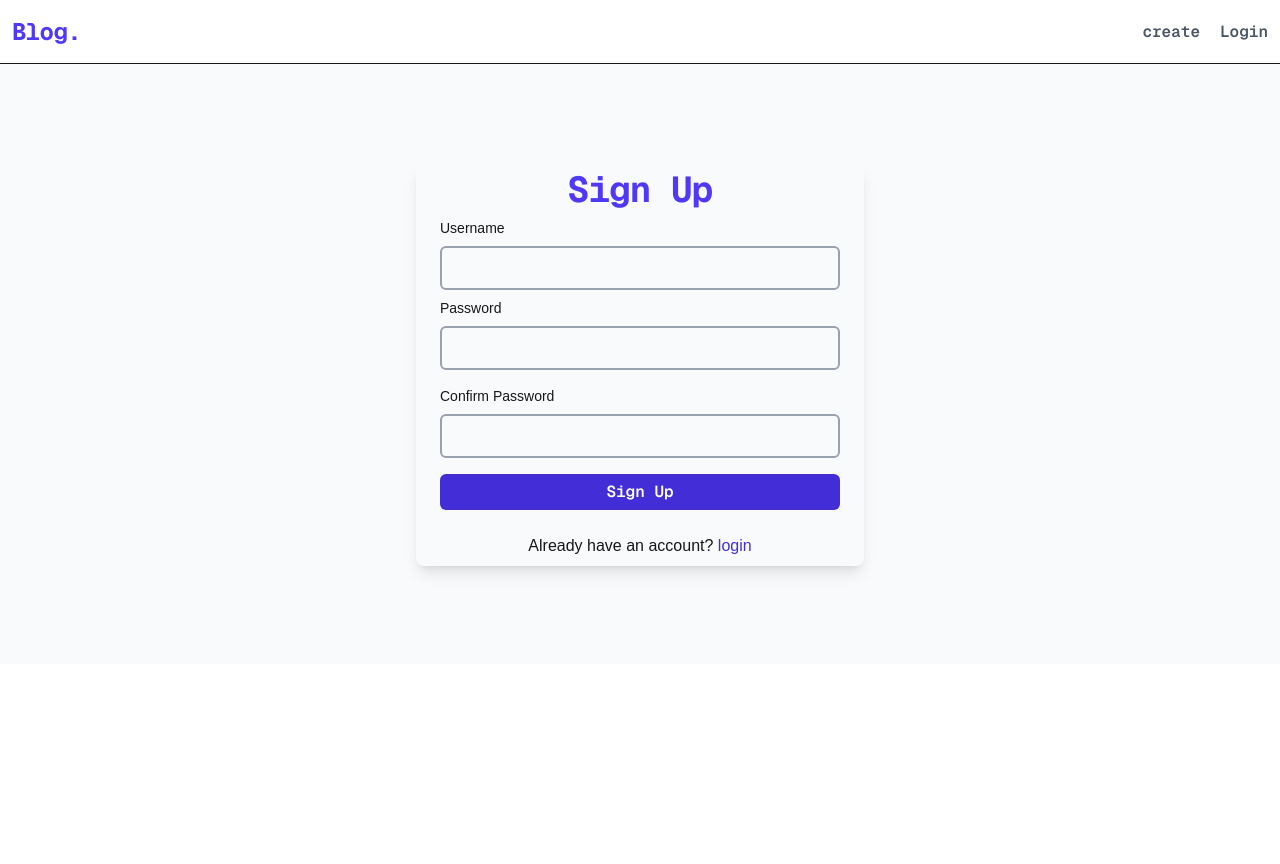
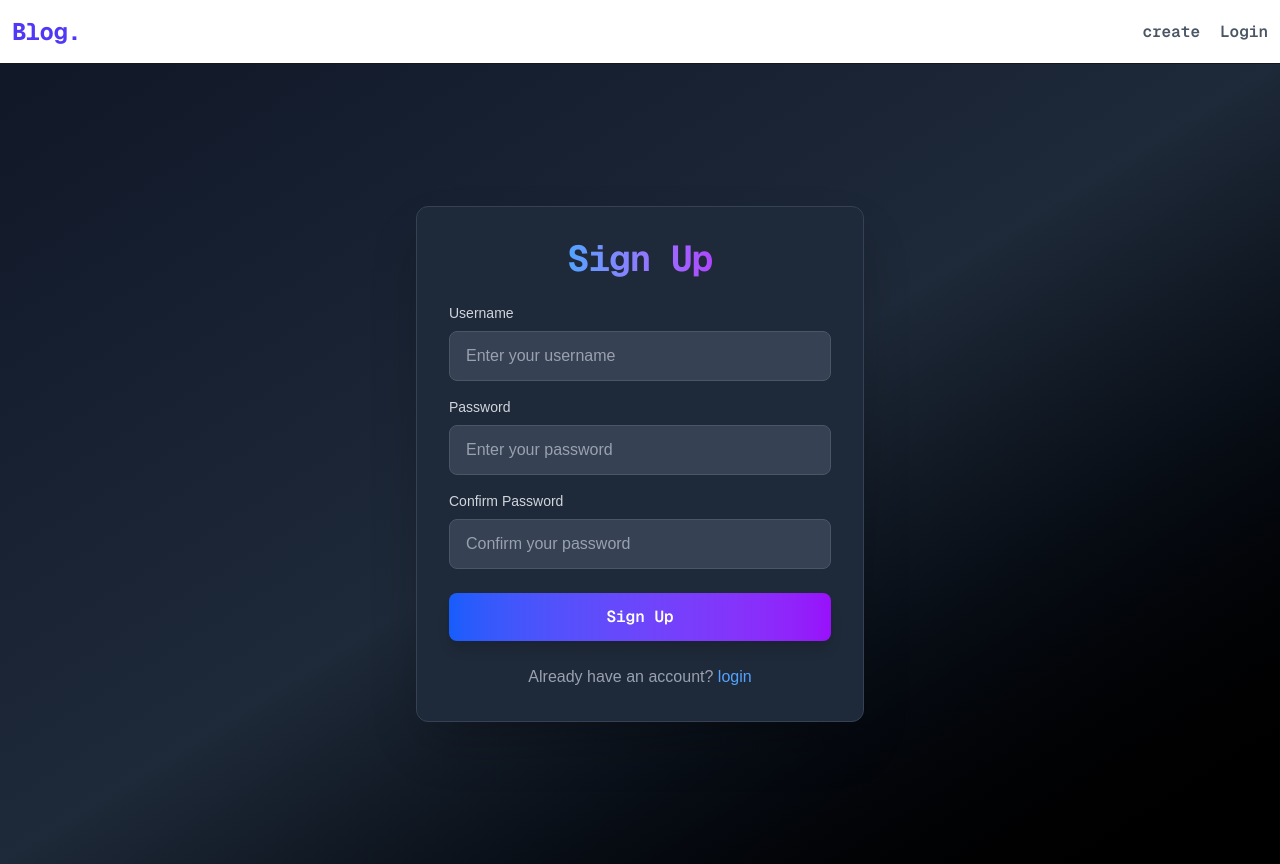
Before and after one commit to amithhhh/blog-app, a Next.js app: page /register in a window 1280 px wide. Before the commit the page ends 800 px from the top, so only its background shows below. Built offline with nearby package versions, Linux system fonts and the light colour scheme.

Commit message:
refactor: update layout metadata and enhance login/register pages with improved styling and structure

```diff
--- a/app/layout.js
+++ b/app/layout.js
@@ -13,7 +13,7 @@ const geistMono = Geist_Mono({
 });
 
 export const metadata = {
-  title: "Create Next App",
+  title: "Blog App",
   description: "Generated by create next app",
 };
 
@@ -26,9 +26,7 @@ export default function RootLayout({ children }) {
         <header>
           <Navbar />
         </header>
-        <main>
-          {children}
-        </main>
+        <main>{children}</main>
       </body>
     </html>
   );
--- a/app/login/page.js
+++ b/app/login/page.js
@@ -1,28 +1,66 @@
-import React from 'react'
-import Link from 'next/link'
+import React from "react";
+import Link from "next/link";
 
 const page = () => {
   return (
-        <div className='flex items-center justify-center bg-gray-50 h-150'>
-            <div className='w-full max-w-md shadow-lg rounded-lg flex flex-col p-2'>
-                <div className='flex items-center justify-center'>
-                    <h2 className='font-mono text-4xl font-bold text-indigo-600 tracking-tight'>Log In</h2>
+    <div className="min-h-screen flex items-center justify-center bg-gradient-to-br from-gray-900 via-gray-800 to-black p-4">
+      <div className="w-full max-w-md bg-gray-800 border border-gray-700 shadow-2xl rounded-xl flex flex-col p-8 backdrop-blur-sm">
+        <div className="flex items-center justify-center mb-6">
+          <h2 className="font-mono text-4xl font-bold bg-gradient-to-r from-blue-400 to-purple-500 bg-clip-text text-transparent tracking-tight">
+            Log In
+          </h2>
         </div>
         <div>
-                    <form method='POST' className='flex flex-col gap-2 mb-4 px-4 py-2'>
-                        <label htmlFor='username' className='text-sm font-medium text-gray-700 cursor-pointer'>Username</label>
-                        <input type='text' id='username' className='border-2 border-gray-400 rounded-md px-4 py-2 focus:outline-none focus:ring-2 focus:ring-purple-500 transition duration-200' />
-                        <label htmlFor='password' className='text-sm font-medium text-gray-700b cursor-pointer'>Password</label>
-                        <input type='password' id='password' className='border-2 border-gray-400 rounded-md px-4 py-2 focus:outline-none focus:ring-2 focus:ring-purple-500 transition duration-200 mb-2' />
-                        <button type='submit' className='bg-indigo-700 h-9 rounded-md text-white font-semibold font-mono hover:bg-indigo-800 transition duration-200 cursor-pointer'>Login</button>
+          <form method="POST" className="flex flex-col gap-4 mb-6">
+            <div className="space-y-2">
+              <label
+                htmlFor="username"
+                className="text-sm font-medium text-gray-300 cursor-pointer block"
+              >
+                Username
+              </label>
+              <input
+                type="text"
+                id="username"
+                placeholder="Enter your username"
+                className="w-full bg-gray-700 border border-gray-600 text-white placeholder-gray-400 rounded-lg px-4 py-3 focus:outline-none focus:ring-2 focus:ring-blue-500 focus:border-transparent transition duration-200 hover:border-gray-500"
+              />
+            </div>
+            <div className="space-y-2">
+              <label
+                htmlFor="password"
+                className="text-sm font-medium text-gray-300 cursor-pointer block"
+              >
+                Password
+              </label>
+              <input
+                type="password"
+                id="password"
+                placeholder="Enter your password"
+                className="w-full bg-gray-700 border border-gray-600 text-white placeholder-gray-400 rounded-lg px-4 py-3 focus:outline-none focus:ring-2 focus:ring-blue-500 focus:border-transparent transition duration-200 hover:border-gray-500 mb-2"
+              />
+            </div>
+            <button
+              type="submit"
+              className="w-full bg-gradient-to-r from-blue-600 to-purple-600 hover:from-blue-700 hover:to-purple-700 text-white font-semibold font-mono py-3 rounded-lg transition duration-200 cursor-pointer shadow-lg hover:shadow-xl transform hover:scale-[1.02]"
+            >
+              Login
+            </button>
           </form>
         </div>
-                <div className='flex justify-center'>
-                    <p>Don&apos;t have an account? <Link href="/register"><span className='cursor-pointer text-indigo-700'>register</span></Link></p>
+        <div className="flex justify-center">
+          <p className="text-gray-400">
+            Don&apos;t have an account?{" "}
+            <Link href="/register">
+              <span className="cursor-pointer text-blue-400 hover:text-blue-300 transition duration-200 font-medium">
+                register
+              </span>
+            </Link>
+          </p>
         </div>
       </div>
     </div>
-    )
-}
+  );
+};
 
-export default page
+export default page;
--- a/app/register/page.js
+++ b/app/register/page.js
@@ -1,30 +1,80 @@
-import React from 'react'
-import Link from 'next/link'
+import React from "react";
+import Link from "next/link";
 
 const page = () => {
   return (
-        <div className='flex items-center justify-center bg-gray-50 h-150'>
-            <div className='w-full max-w-md shadow-lg rounded-lg flex flex-col p-2'>
-                <div className='flex items-center justify-center'>
-                    <h2 className='font-mono text-4xl font-bold text-indigo-600 tracking-tight'>Sign Up</h2>
+    <div className="min-h-screen flex items-center justify-center bg-gradient-to-br from-gray-900 via-gray-800 to-black p-4">
+      <div className="w-full max-w-md bg-gray-800 border border-gray-700 shadow-2xl rounded-xl flex flex-col p-8 backdrop-blur-sm">
+        <div className="flex items-center justify-center mb-6">
+          <h2 className="font-mono text-4xl font-bold bg-gradient-to-r from-blue-400 to-purple-500 bg-clip-text text-transparent tracking-tight">
+            Sign Up
+          </h2>
         </div>
         <div>
-                    <form method='POST' className='flex flex-col gap-2 mb-4 px-4 py-2'>
-                        <label htmlFor='username' className='text-sm font-medium text-gray-700b cursor-pointer'>Username</label>
-                        <input type='text' id='username' className='border-2 border-gray-400 rounded-md px-4 py-2 focus:outline-non focus:ring-2 focus:ring-purple-500 transition duration-200' />
-                        <label htmlFor='password' className='text-sm font-medium text-gray-700b cursor-pointer'>Password</label>
-                        <input type='password' id='password' className='border-2 border-gray-400 rounded-md px-4 py-2 focus:outline-non focus:ring-2 focus:ring-purple-500 transition duration-200 mb-2' />
-                        <label htmlFor='password2' className='text-sm font-medium text-gray-700b cursor-pointer'>Confirm Password</label>
-                        <input type='password' id='password2' className='border-2 border-gray-400 rounded-md px-4 py-2 focus:outline-non focus:ring-2 focus:ring-purple-500 transition duration-200 mb-2' />
-                        <button type='submit' className='bg-indigo-700 h-9 rounded-md text-white font-semibold font-mono hover:bg-indigo-800 transition duration-200 cursor-pointer'>Sign Up</button>
+          <form method="POST" className="flex flex-col gap-4 mb-6">
+            <div className="space-y-2">
+              <label
+                htmlFor="username"
+                className="text-sm font-medium text-gray-300 cursor-pointer block"
+              >
+                Username
+              </label>
+              <input
+                type="text"
+                id="username"
+                placeholder="Enter your username"
+                className="w-full bg-gray-700 border border-gray-600 text-white placeholder-gray-400 rounded-lg px-4 py-3 focus:outline-none focus:ring-2 focus:ring-blue-500 focus:border-transparent transition duration-200 hover:border-gray-500"
+              />
+            </div>
+            <div className="space-y-2">
+              <label
+                htmlFor="password"
+                className="text-sm font-medium text-gray-300 cursor-pointer block"
+              >
+                Password
+              </label>
+              <input
+                type="password"
+                id="password"
+                placeholder="Enter your password"
+                className="w-full bg-gray-700 border border-gray-600 text-white placeholder-gray-400 rounded-lg px-4 py-3 focus:outline-none focus:ring-2 focus:ring-blue-500 focus:border-transparent transition duration-200 hover:border-gray-500"
+              />
+            </div>
+            <div className="space-y-2">
+              <label
+                htmlFor="password2"
+                className="text-sm font-medium text-gray-300 cursor-pointer block"
+              >
+                Confirm Password
+              </label>
+              <input
+                type="password"
+                id="password2"
+                placeholder="Confirm your password"
+                className="w-full bg-gray-700 border border-gray-600 text-white placeholder-gray-400 rounded-lg px-4 py-3 focus:outline-none focus:ring-2 focus:ring-blue-500 focus:border-transparent transition duration-200 hover:border-gray-500 mb-2"
+              />
+            </div>
+            <button
+              type="submit"
+              className="w-full bg-gradient-to-r from-blue-600 to-purple-600 hover:from-blue-700 hover:to-purple-700 text-white font-semibold font-mono py-3 rounded-lg transition duration-200 cursor-pointer shadow-lg hover:shadow-xl transform hover:scale-[1.02]"
+            >
+              Sign Up
+            </button>
           </form>
         </div>
-                <div className='flex justify-center'>
-                    <p>Already have an account? <Link href="/login"><span className='cursor-pointer text-indigo-700'>login</span></Link></p>
+        <div className="flex justify-center">
+          <p className="text-gray-400">
+            Already have an account?{" "}
+            <Link href="/login">
+              <span className="cursor-pointer text-blue-400 hover:text-blue-300 transition duration-200 font-medium">
+                login
+              </span>
+            </Link>
+          </p>
         </div>
       </div>
     </div>
-    )
-}
+  );
+};
 
-export default page
+export default page;
```
Lines whose indentation alone changed are shown as unchanged.
